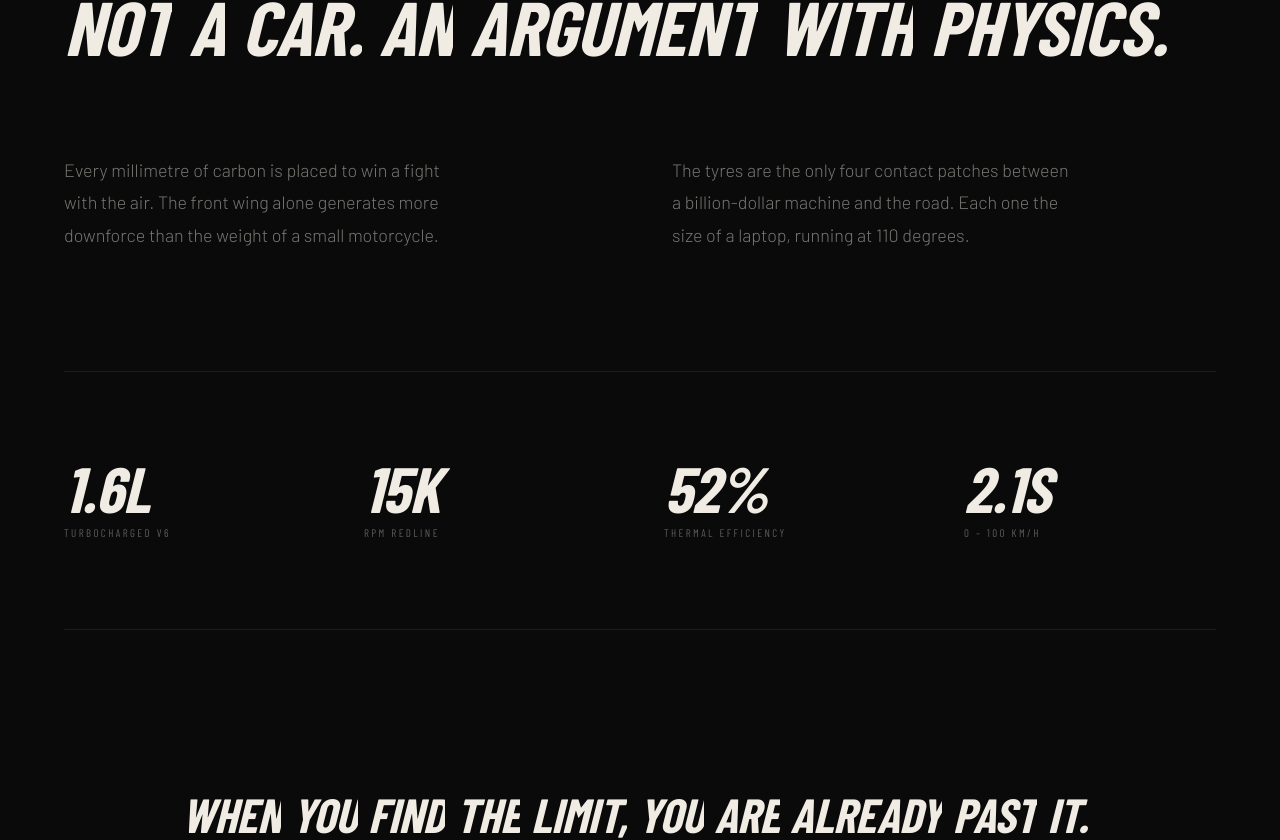
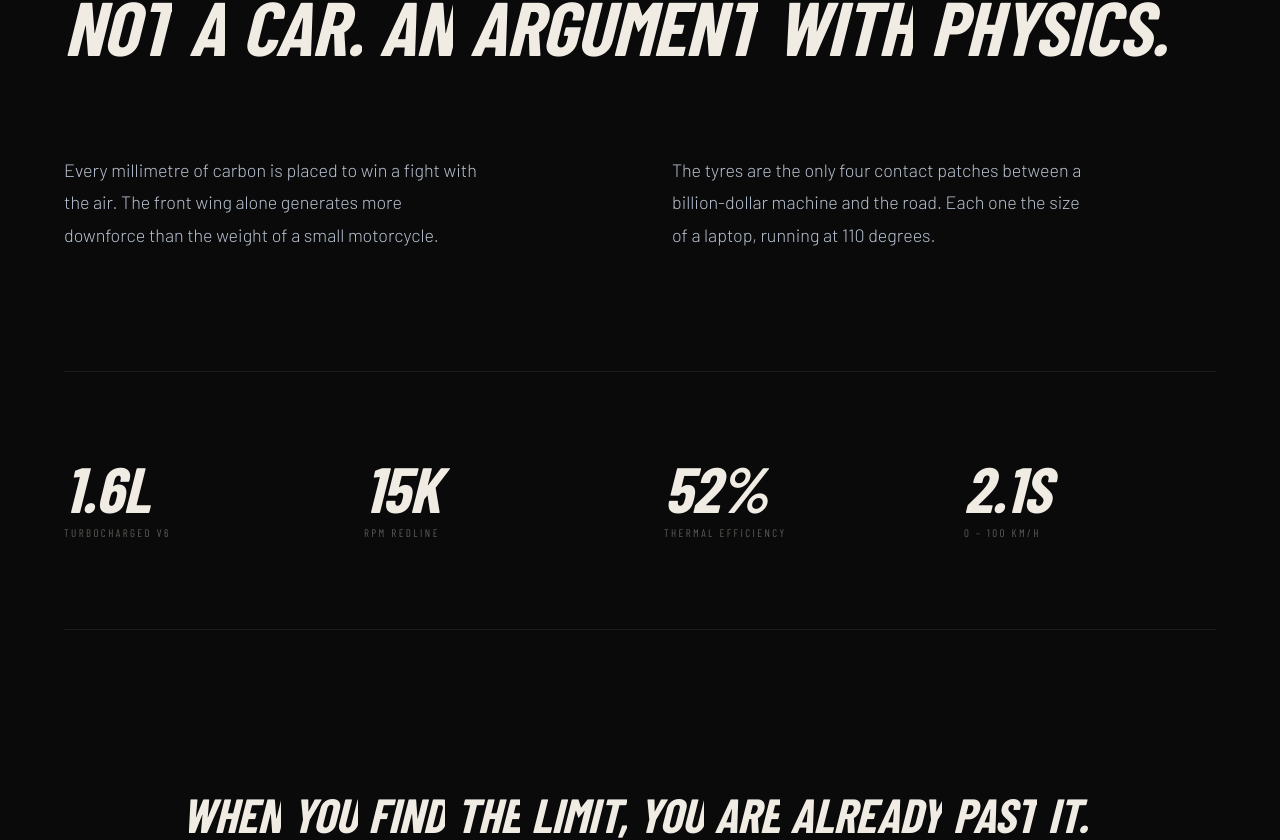
Before and after one commit to supunyasanthaofficial/F1, a React (Vite) app: page / in a window 1280 px wide. Shown: the part 4772-5612 px from the top of the page. Built offline with nearby package versions, Linux system fonts and the light colour scheme; a web font is replaced by a local one.

Commit message:
feat: update BodyText component styles for improved readability and consistency

```diff
--- a/src/components/BodyText.tsx
+++ b/src/components/BodyText.tsx
@@ -36,10 +36,10 @@ export const BodyText: React.FC<BodyTextProps> = ({ text, align = 'left' }) => {
     <p
       ref={textRef}
       style={{
-        fontSize: 'clamp(14px, 1.4vw, 18px)',
+        fontSize: 'clamp(15px, 1.4vw, 18px)',
         lineHeight: 1.82,
-        color: 'rgba(240,236,228,0.48)',
-        maxWidth: 400,
+        color: '#b8c2d1',
+        maxWidth: 420,
         fontWeight: 300,
         textAlign: align,
         marginLeft: align === 'right' ? 'auto' : align === 'center' ? 'auto' : 0,
```
